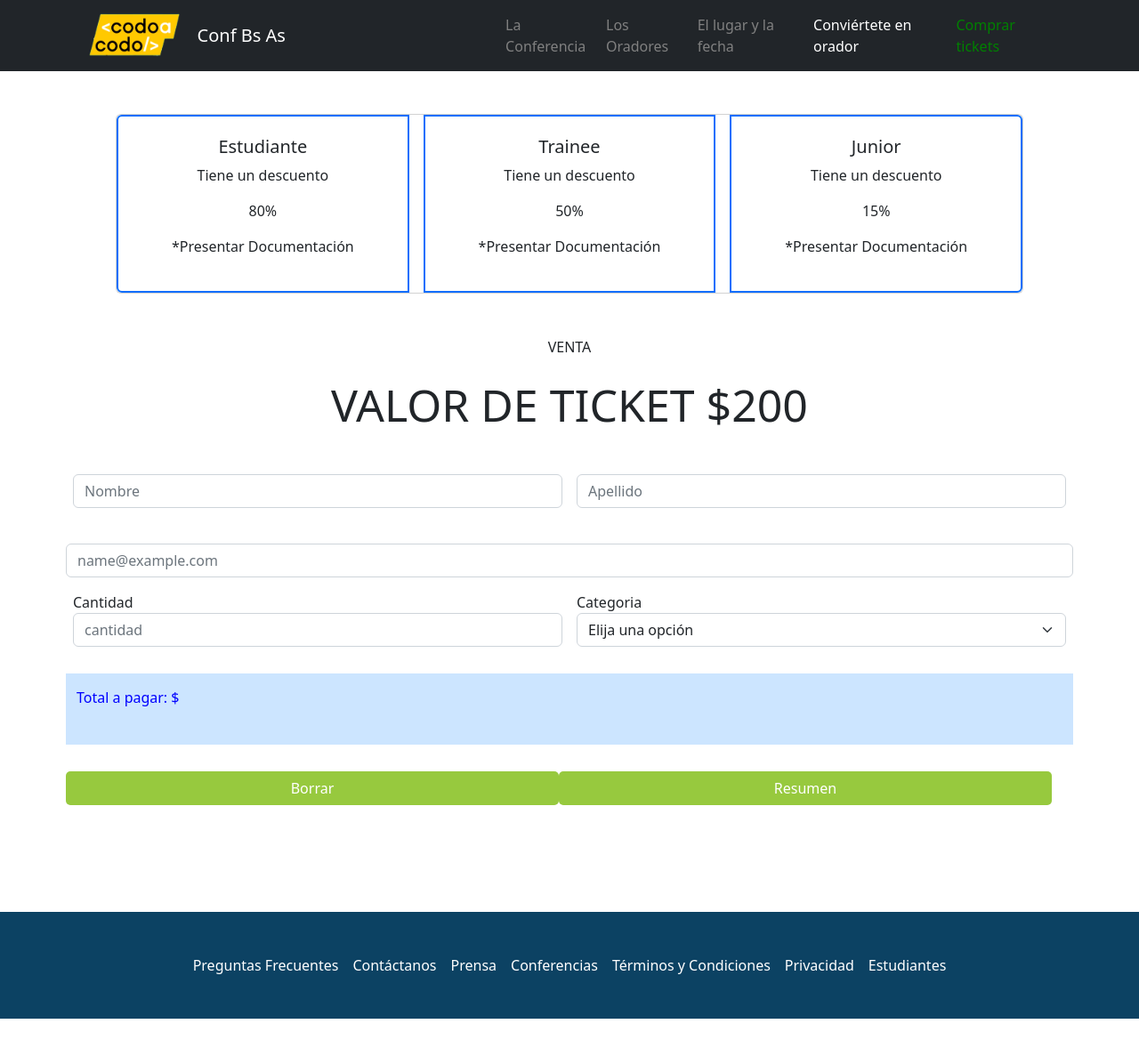
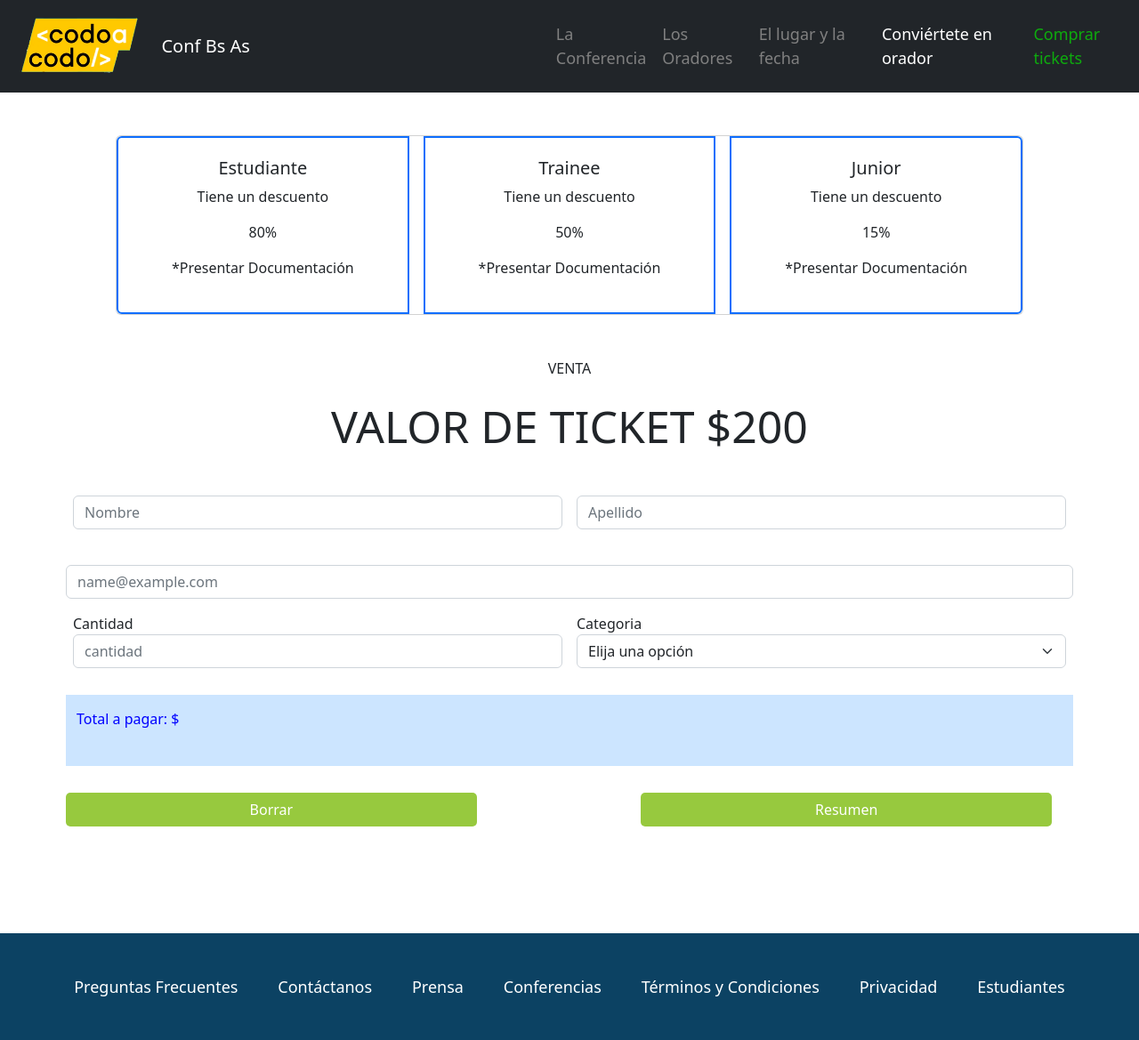
Before and after one commit to rominacostanzo/integrador, a plain HTML site: page compra-tickets.html in a window 1280 px wide. Shown: the whole page at 89% size. Before the commit the page ends 1145 px from the top, so only its background shows below. Drawn offline with nearby package versions, Linux system fonts and the light colour scheme.

Commit message:
correcciones visuales desde el css, correcciones del formulario (no reseteado en el alerta y no cantidades negativas

```diff
--- a/compra-ticket.js
+++ b/compra-ticket.js
@@ -1,5 +1,5 @@
 //cuadros
-const student  = document.getElementById ('student')
+const student = document.getElementById ('student')
 const trainee = document.getElementById ('trainee')
 const junior = document.getElementById ('junior')
 const flyers = document.getElementsByClassName ('card')
@@ -76,15 +76,17 @@ function flyersClick (frame){
 }
 
 
-function asignarEventos (flyers){
+function
+assignEvent (flyers){
     flyers.addEventListener('mouseover', ()=> flyersOver(flyers));
     flyers.addEventListener('mouseleave', ()=>flyersLeave(flyers));
     flyers.addEventListener('click', ()=>flyersClick (flyers))
 }
 
-asignarEventos(studentBorder);
-asignarEventos (traineeBorder);
-asignarEventos (juniorBorder)
+
+assignEvent(studentBorder);
+assignEvent (traineeBorder);
+assignEvent (juniorBorder)
 
 
 
@@ -145,7 +147,9 @@ formAmount.addEventListener('click',()=> {
     unit (formToPay.value)
 })
 
+
     btnSend.addEventListener ('click', ()=>{
+        nameValue=formName.value;
         if (formName.value===""){
             alert ("El campo nombre debe estar completo");
         }
@@ -178,9 +182,10 @@ formAmount.addEventListener('click',()=> {
             console.log(`El valor de su ticket es $ ${unit (formToPay.value)}.-`)
             modal.classList.add ('modal--show');
             modalParagraph.innerHTML= `Nombre: ${formName.value} ${formLastname.value}
-            Total ${formAmount.value} tickets por un valor total de ${unit (formToPay.value)}`
+            Total ${formAmount.value} tickets por un valor total de $ ${unit (formToPay.value)}.-`
         }
     })
+
 
     btnDelete.addEventListener('click', ()=>{
         formToPay.value=200;
@@ -192,10 +197,6 @@ formAmount.addEventListener('click',()=> {
         formMail.value= ``
         } )
 
-
-
-
-
     closeModal.addEventListener ('click',(e)=>{
         e.preventDefault ();
         modal.classList.remove ('modal--show');
--- a/compra-tickets.html
+++ b/compra-tickets.html
@@ -12,14 +12,14 @@
 <body>
   <header>
     <nav class="navbar navbar-expand-lg navbar-dark bg-dark">
-      <div class="container">
+
         <img class="logo" src="./assets/codoacodo.png" alt="Logo">
         <div class="titulo"></div>
         <a class="navbar-brand" href="./index.html">Conf Bs As</a>
         <button class="navbar-toggler" type="button" data-bs-toggle="collapse" data-bs-target="#navbarNavAltMarkup" aria-controls="navbarNavAltMarkup" aria-expanded="false" aria-label="Toggle navigation">
           <span class="navbar-toggler-icon"></span>
         </button>
-        <div class="collapse navbar-collapse show container z3 barra" id="navbarNavAltMarkup">
+        <div class="collapse navbar-collapse show z3 barra" id="navbarNavAltMarkup">
           <ul class="navbar-nav me-auto mb-2 mb-xl-0">
             <li class="nav-item">
               <a class="nav-link letra" href="#">La Conferencia</a>
@@ -31,17 +31,15 @@
               <a class="nav-link letra" href="#">El lugar y la fecha </a>
             </li>
             <li class="nav-item">
-              <a class="nav-link" href="#">Conviértete en orador</a>
+              <a class="nav-link menu" href="#">Conviértete en orador</a>
             </li>
             <li class="nav-item">
-              <a class="nav-link compra" style="color: green;" href="./compra-tickets.html">Comprar tickets</a>
+              <a class="nav-link compra">Comprar tickets</a>
             </li>
           </ul>
         </div>
-      </div>
     </nav>
   </header>
-
 
     <main>
       <section class="container">
@@ -73,11 +71,7 @@
           </div>
         </div>
       </div>
-
     </section>
-
-
-
 
     <section class="container costo">
         <p>VENTA</p>
@@ -95,16 +89,15 @@
 
             <div class="col-md-6">
               <label for="input" class="form-label"></label>
-              <input type="text" class="form-control" id="lastname" placeholder="Apellido">
+              <input type="text" class="form-control" id="lastname" placeholder="Apellido" pattern="- ^[A-Za-zÑñÁáÉéÍíÓóÚúÜü\s]+$">
             </div>
 
             <label for="formControlInput" class="form-label"></label>
             <input type="email" class="form-control" id="mail" placeholder="name@example.com">
 
-
             <div class="col-md-6">
                 <label for="formControlInput" class="">Cantidad</label>
-                <input type="number" class="form-control" id="amount"placeholder="cantidad">
+                <input type="number" class="form-control" id="amount"placeholder="cantidad" min="0" pattern="^[1-9]\d*$">
             </div>
 
             <div class="col-md-6">
@@ -124,13 +117,13 @@
             <!--Botones-->
 
                 <div class="boton-ticket row">
-                    <div class="col-md-6 btn-borrar">
+                    <div class="col-md-5 btn-borrar">
                         <button class="btn decision" type="button" id="delete">Borrar</button>
                     </div>
 
-                    <div class="col-md-6 btn-resume">
+                    <div class="col-md-5 btn-resume">
 
-                        <button class="btn decision" type="reset" id="send">Resumen</button>
+                        <button class="btn decision" type="button" id="send">Resumen</button>
                     </div>
                 <div>
         </form>
@@ -142,20 +135,13 @@
     <section class=" modal">
       <div class="modal_container">
         <h2 class="modal_title">Felicitaciones!!! Ya tienes tus tickets</h2>
-        <p class="modal-paragraph">
-
-        </p>
-        <a href="#" class="modal_close">Cerrar Modal</a>
-
+        <p class="modal-paragraph"></p>
+        <a href="#" class="modal_close">Cerrar</a>
       </div>
     </section>
 
-
     <footer>
-        <nav class="navbar navbar-expand-sm final">
-            <div class="container">
-              <div class=" navbar-collapse justify-content-center" id="navbarNav">
-                <ul class="navbar-nav">
+      <nav class="navbar navbar-expand-sm final navbar-collapse" id="navbarNav">
         <li class="nav-item">
             <a class="nav-link active inicio" aria-current="page" href="#">Preguntas Frecuentes</a>
         </li>
@@ -166,7 +152,7 @@
           <a class="nav-link opciones" href="#">Prensa</a>
         </li>
         <li class="nav-item">
-                    <a class="nav-link opciones">Conferencias</a>
+          <a class="nav-link opciones" href="#">Conferencias</a>
         </li>
         <li class="nav-item">
           <a class="nav-link opciones" href="#">Términos y Condiciones</a>
@@ -177,9 +163,6 @@
         <li class="nav-item">
           <a class="nav-link opciones" href="#">Estudiantes</a>
         </li>
-                </ul>
-              </div>
-            </div>
       </nav>
     </footer>
 
--- a/style.css
+++ b/style.css
@@ -22,11 +22,16 @@
 }
 
 div.barra{
-    padding-left: 20%;
+    padding-left: 25%;
+    padding-right: 0%;
 }
 .navbar {
     background-color: #343232;
-    padding: 0%;
+    padding: 0;
+}
+
+.navbar-expand-lg .navbar-collaps{
+    padding-left: 0px;
 }
 
 .navbar-brand{
@@ -34,20 +39,46 @@ div.barra{
 }
 
 .logo {
-    height: 10vh;
+    height: 13vh;
 }
 
 .nav-item .letra {
     color: gray;
 }
 
+a.nav-link {
+    font-size: 18px;
+    color: white;
+}
+
+a.nav-link.menu:hover{
+    color: grey;
+}
+
+a.nav-link.letra{
+    font-size: 18px;
+}
+
+.orador:hover{
+    color: white;
+}
+
 a.nav-link.letra:hover{
 color: white;
 }
 
-.compra {
-    color: green;
+a.nav-link.compra {
+    color: rgb(14, 171, 14);
 }
+
+a.nav-link.compra:hover{
+    color: rgb(96, 240, 96);
+}
+
+div.collapse .navbar-collapse{
+    justify-content: flex-end;
+}
+
 
 .titulo{
     color: white;
@@ -121,19 +152,17 @@ h5{
 div.navbar, .navbar-expand-sm{
     background-color: rgba(12, 66, 99);
     height: 15vh;
+    justify-content: space-evenly;
+    color: white;
+    list-style: none;
 }
 
-div.navbar-collapse a{
-    color: white;
+a.nav-link:hover{
+    color: rgb(4, 4, 40);
 }
 
-a.nav-link.active.inicio{
-    color: white;
-
-}
-
-a.nav-link.active.inicio:hover{
-    color: rgb(4, 4, 40);
+#navbarNav{
+    padding: 3%;
 }
 
 /*************************************pestaña comprar tickets***********************************/
@@ -158,7 +187,6 @@ a.nav-link.active.inicio:hover{
 }
 
 /*.div.boton-ticket.row{
-
 }*/
 .costo{
 text-align: center;
@@ -174,6 +202,7 @@ text-align: center;
     background-color: rgb(151, 201, 62);
     border-radius: 5px;
     text-align: center;
+
 }
 
 .boton-ticket{
```
Also changed, not shown: index.html (+6 -12 lines). Lines whose indentation alone changed are shown as unchanged.
